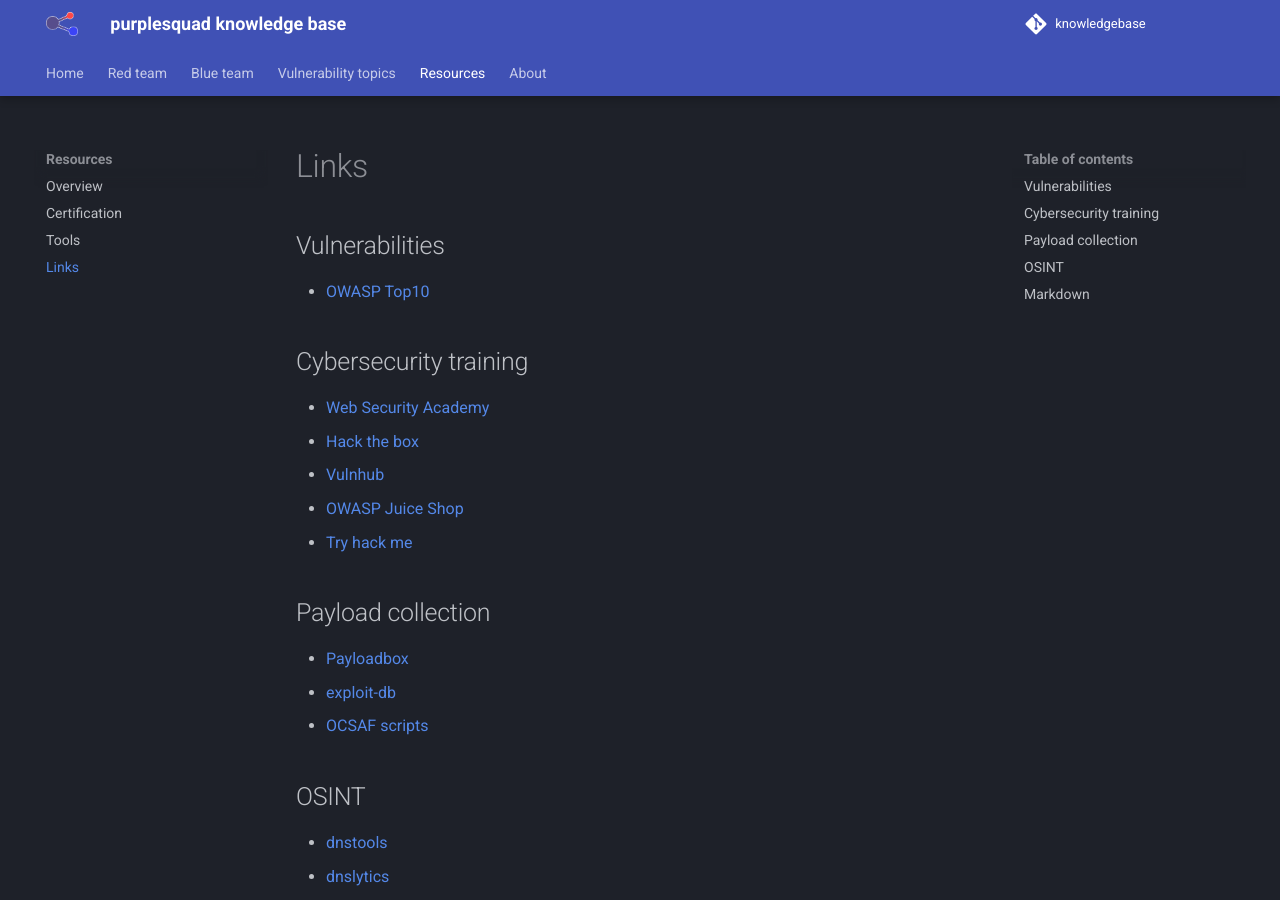
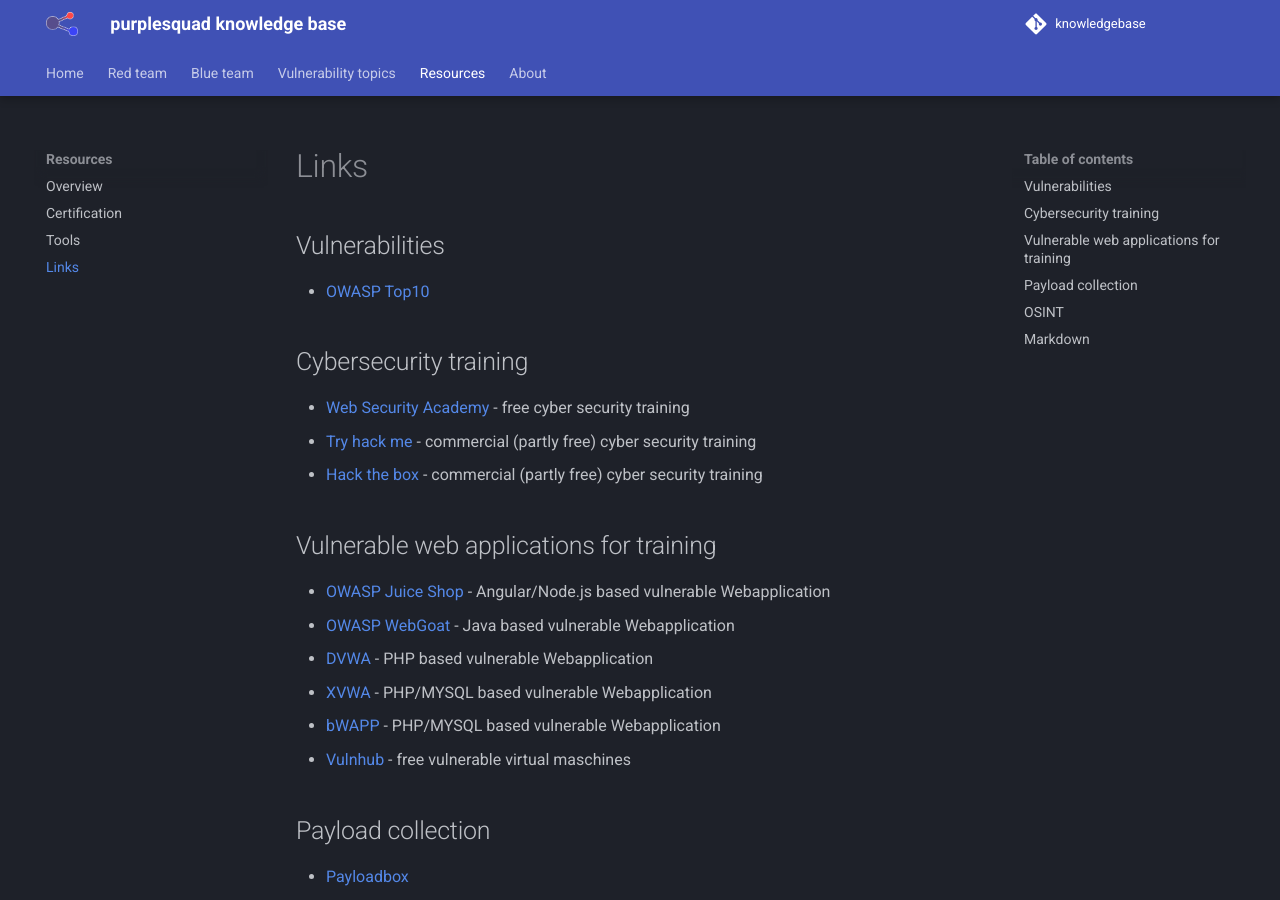
Before and after one commit to purplesquad-io/knowledgebase, an MkDocs documentation site: the page built from docs/resources/links.md, in a window 1280 px wide and 900 px high. Built offline with MkDocs 1.6.1 and Material for MkDocs 9.7.7, drawn with Linux system fonts in a browser that asks for light colours; comment, search, counter and statistics services are not loaded.

Commit message:
Update links.md

```diff
--- a/docs/resources/links.md
+++ b/docs/resources/links.md
@@ -2,11 +2,17 @@
 * [OWASP Top10](https://owasp.org/Top10/)
 
 ## Cybersecurity training
-* [Web Security Academy](https://portswigger.net/web-security)
-* [Hack the box](https://www.hackthebox.com)
-* [Vulnhub](https://www.vulnhub.com/)
-* [OWASP Juice Shop](https://owasp.org/www-project-juice-shop/)
-* [Try hack me](https://tryhackme.com/)
+* [Web Security Academy](https://portswigger.net/web-security) - free cyber security training
+* [Try hack me](https://tryhackme.com/) - commercial (partly free) cyber security training
+* [Hack the box](https://www.hackthebox.com) - commercial (partly free) cyber security training
+
+## Vulnerable web applications for training
+* [OWASP Juice Shop](https://owasp.org/www-project-juice-shop/) - Angular/Node.js based vulnerable Webapplication
+* [OWASP WebGoat](https://owasp.org/www-project-webgoat/) - Java based vulnerable Webapplication
+* [DVWA](https://github.com/digininja/DVWA) - PHP based vulnerable Webapplication
+* [XVWA](https://github.com/s4n7h0/xvwa) - PHP/MYSQL based vulnerable Webapplication
+* [bWAPP](http://www.itsecgames.com/) - PHP/MYSQL based vulnerable Webapplication
+* [Vulnhub](https://www.vulnhub.com/) - free vulnerable virtual maschines
 
 ## Payload collection
 * [Payloadbox](https://github.com/payloadbox)
```
